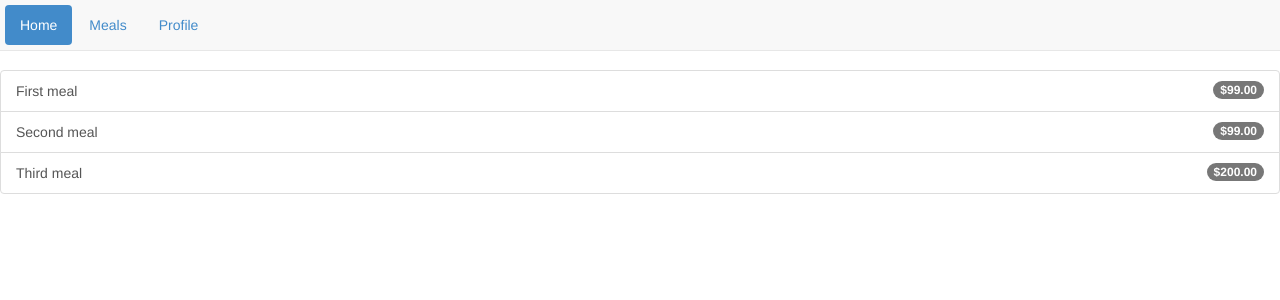
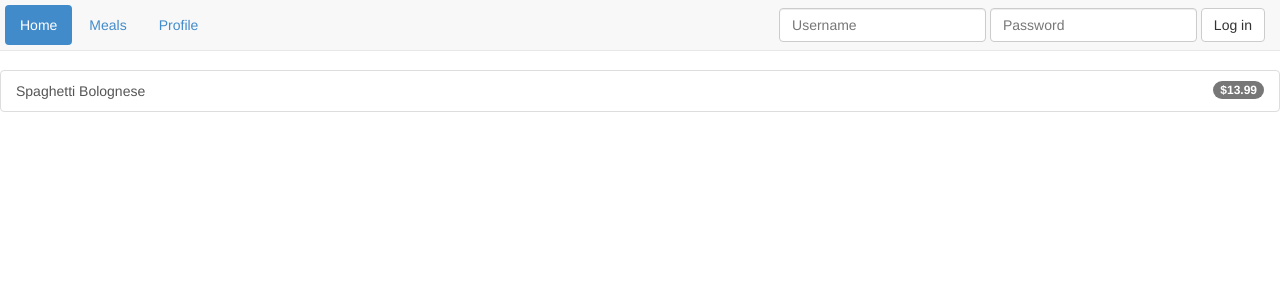
Before and after one commit to bogo88/lea, a Django app: page /meals in a window 1280 px wide. Shown: the top 300 px of the page. Run offline with Django 3.2, Linux system fonts and the light colour scheme; data comes from the database, SQL or seed files in the repository; parts of the project's set-up code (start-up, migrations or seed data) failed here and were passed over; some libraries are stand-ins or nearby versions.

Commit message:
Authentication, messages, rating stars

```diff
--- a/main/admin.py
+++ b/main/admin.py
@@ -1,6 +1,6 @@
 from django.contrib import admin
-from main.models import Meal, User, Rating
+from main.models import Meal, Rating
+
 
 admin.site.register(Meal)
-admin.site.register(User)
 admin.site.register(Rating)
--- /dev/null
+++ b/main/context_processors.py
@@ -0,0 +1,5 @@
+from forms import LoginForm
+
+
+def login_form(request):
+    return {'login_form' : LoginForm()}
--- a/main/forms.py
+++ b/main/forms.py
@@ -3,5 +3,10 @@ from django import forms
 
 
 class RateForm(forms.Form):
-    value = forms.IntegerField(label='Value')
-    comment = forms.CharField(label='Comment',max_length=500)
+    value = forms.IntegerField()
+    comment = forms.CharField(widget=forms.Textarea(attrs={'class': 'form-control'}))
+
+
+class LoginForm(forms.Form):
+    username = forms.CharField(max_length=100, widget=forms.TextInput(attrs={'class': 'form-control','placeholder': 'Username'}), label="")
+    password = forms.CharField(max_length=100, widget=forms.PasswordInput(attrs={'class': 'form-control','placeholder': 'Password'}), label="")
--- a/main/models.py
+++ b/main/models.py
@@ -1,4 +1,5 @@
 from django.db import models
+from django.contrib.auth.models import User
 
 
 class Meal(models.Model):
@@ -10,15 +11,10 @@ class Meal(models.Model):
         return self.name
 
 
-class User(models.Model):
-    email = models.CharField(max_length=200)
-    username = models.CharField(max_length=200)
-    password = models.CharField(max_length=200)
-
-
 class Rating(models.Model):
     meal = models.ForeignKey(Meal)
     user = models.ForeignKey(User)
+    rate_date = models.DateTimeField()
     value = models.IntegerField()
     comment = models.CharField(max_length=500)
 
--- a/main/static/main/css/style.css
+++ b/main/static/main/css/style.css
@@ -4,17 +4,54 @@ body
 }
 #menu
 {
-padding: 5px;
+    padding: 5px;
+    float:left;
 }
 .float-left
 {
-float:left
+    float:left
 }
 .float-right
 {
-float:right
+    float:right
 }
 .center-align
 {
-text-align: center
+    text-align: center
 }
+.rating-star
+{
+    text-shadow: 0 0 2px #000;
+    color: yellow;
+}
+.form-group .fa-star
+{
+    font-size: 30px;
+    text-shadow: 0 0 2px #000;
+    color: #FFF;
+    cursor: pointer;
+}
+.live-star, .star:hover
+{
+    text-shadow: 0 0 4px red !important;
+}
+.live-star, .live-star-clicked
+{
+    color: yellow !important;
+}
+#user_menu
+{
+    padding-top:10px;
+    float:right;
+    width:50%;
+}
+#user_menu input[type="text"],
+#user_menu input[type="password"]
+{
+    width: 40% !important;
+    float:left;
+}
+#user_menu input
+{
+    margin-left:5px;
+}
--- a/main/templates/main/base.html
+++ b/main/templates/main/base.html
@@ -11,9 +11,10 @@
     <link rel="stylesheet" type="text/css" href="{% static 'main/css/bootstrap.min.css' %}" />
     <link rel="stylesheet" type="text/css" href="{% static 'main/css/style.css' %}" />
     <link href="//maxcdn.bootstrapcdn.com/font-awesome/4.2.0/css/font-awesome.min.css" rel="stylesheet">
-    <script src="https://ajax.googleapis.com/ajax/libs/jquery/1.11.1/jquery.min.js"></script>
-    <script type="text/javascript" src="{{ STATIC_URL }}main/js/bootstrap.min.js"></script>
-    <!-- HTML5 Shim and Respond.js IE8 support of HTML5 elements and media queries -->
+      <script src="https://ajax.googleapis.com/ajax/libs/jquery/1.11.1/jquery.min.js"></script>
+      <script type="text/javascript" src="{{ STATIC_URL }}main/js/bootstrap.min.js"></script>
+      <script type="text/javascript" src="{{ STATIC_URL }}main/js/stars.js"></script>
+      <!-- HTML5 Shim and Respond.js IE8 support of HTML5 elements and media queries -->
     <!-- WARNING: Respond.js doesn't work if you view the page via file:// -->
     <!--[if lt IE 9]>
       <script src="https://oss.maxcdn.com/html5shiv/3.7.2/html5shiv.min.js"></script>
@@ -21,14 +22,39 @@
     <![endif]-->
     </head>
     <body>
+    {% if messages %}
+        {% for message in messages %}
+        <div class="alert alert-{% if message.tags %}{{ message.tags }}{% else %}info{% endif %}" role="alert">{{message}}</div>
+        {% endfor %}
+    {% endif %}
 	<nav class="navbar navbar-default navbar-fixed-top" role="navigation">
 	<div id="menu">
 	<ul class="nav nav-pills">
 	    <li class="active"><a href="{% url 'main:index' %}">Home</a></li>
 	    <li ><a href="{% url 'main:meals' %}">Meals</a></li>
-	    <li><a href="#">Profile</a></li>
+	    <li><a href="{% url 'main:profile' %}">Profile</a></li>
 	</ul>
 	</div>
+     {% if user.is_authenticated %}
+        <form method="POST" action="{% url 'main:profile' %}" class="navbar-form navbar-right">
+          <div class="form-group">
+            {% csrf_token %}
+            <input type="hidden" name="logout" value="1" />
+          </div>
+          <button type="submit" class="btn btn-default">Log out</button>
+        </form>
+        <p class="navbar-text navbar-right">Signed in as {{user.username}}</p>
+     {% else %}
+        <form method="POST" action="{% url 'main:profile' %}" class="navbar-form navbar-right">
+          <div class="form-group">
+            {% csrf_token %}
+            {{login_form}}
+          </div>
+          <button type="submit" class="btn btn-default">Log in</button>
+        </form>
+        <p class="navbar-text navbar-right"></p>
+    {% endif %}
+
 	</nav>
 	<div id="content">{% block content %}{% endblock %}</div>
 	<div id="footer"></div>
--- a/main/urls.py
+++ b/main/urls.py
@@ -6,6 +6,7 @@ urlpatterns = patterns('',
                        url(r'^$', views.IndexView.as_view(), name='index'),
                        url(r'^rating/(?P<meal_id>[0-9]+)',views.rating, name='rating'),
                        url(r'^rate/(?P<meal_id>[0-9]+)',views.rate, name='rate'),
+                       url(r'^profile',views.profile, name='profile'),
                        url(r'^meals',views.MealsView.as_view(
                            model = Meal,
                            context_object_name="all_meals",
--- a/main/views.py
+++ b/main/views.py
@@ -1,11 +1,12 @@
-from django.shortcuts import render
-from django.shortcuts import get_object_or_404, render
-from django.http import HttpResponseRedirect
-from django.core.urlresolvers import reverse
+from django.shortcuts import get_object_or_404, render, redirect
 from django.views import generic
-from main.forms import RateForm
-
+from main.forms import RateForm, LoginForm
+from datetime import datetime
+from django.db.models import Avg
+from django.contrib import messages
 from main.models import Meal, Rating, User
+from django.contrib.auth import authenticate, login, logout
+from django.utils.datastructures import MultiValueDictKeyError
 
 
 class IndexView(generic.ListView):
@@ -18,25 +19,68 @@ class MealsView(generic.ListView):
     model = Meal
 
 
+def profile(request):
+    form = LoginForm()
+    if request.POST:
+        try:
+            log_out = request.POST['logout']
+        except MultiValueDictKeyError:
+            log_out = False
+        if log_out:
+            logout(request)
+            messages.success(request, 'Loged out')
+            return redirect('main:index')
+        username = request.POST['username']
+        password = request.POST['password']
+        user = authenticate(username=username, password=password)
+        if user is not None:
+            if user.is_active:
+                login(request, user)
+                messages.success(request, 'Welcome '+username)
+                return redirect('main:index')
+            else:
+                messages.warning(request, 'Your account is disabled')
+        else:
+            messages.warning(request, 'Wrong username or password')
+    return render(request, 'main/profile.html', {'form': form})
+
+
 def rating(request, meal_id):
     meal = get_object_or_404(Meal, pk=meal_id)
     try:
-        ratings = Rating.objects.filter(meal=meal_id)
-        return render(request, 'main/rating.html', {'meal': meal, 'ratings': ratings})
+        ratings = Rating.objects.filter(meal=meal_id).order_by('-rate_date')
+        avg_rating = meal.rating_set.aggregate(Avg('value'))
+        if avg_rating['value__avg'] > 0:
+            avg_value = avg_rating['value__avg']
+        else:
+            avg_value = 0
+        avg_stars = range(0, int(avg_value))
+        half_star = avg_value - int(avg_value)
+        return render(request, 'main/rating.html',
+                      {'meal': meal,
+                       'ratings': ratings,
+                       'avg_rating': avg_rating,
+                       'avg_stars': avg_stars,
+                       'half_star': half_star})
     except Rating.DoesNotExist:
         return render(request, 'main/rating.html', {'meal': meal})
 
 
 def rate(request, meal_id):
     meal = get_object_or_404(Meal, pk=meal_id)
-    user = get_object_or_404(User, pk=1)
+    user = get_object_or_404(User, pk=request.user.id)
     model = Rating()
     if request.POST:
-        model.meal = meal
-        model.user = user
-        model.value = request.POST.get('value')
-        model.comment = request.POST.get('comment')
-        model.save()
+        if request.POST.get('value'):
+            model.meal = meal
+            model.user = user
+            model.rate_date = datetime.now()
+            model.value = request.POST.get('value')
+            model.comment = request.POST.get('comment')
+            model.save()
+            return redirect('main:rating', meal_id)
+        else:
+            messages.warning(request, 'You have to select rating')
 
     form = RateForm()
     return render(request,'main/rate.html',{'meal': meal,'form': form})
```
Also changed, not shown: lea/settings.py (+12 -0 lines), main/templates/main/profile.html (added, +30 -0 lines), main/templates/main/rate.html (+19 -2 lines), main/templates/main/rating.html (+12 -1 lines), db.sqlite3.
